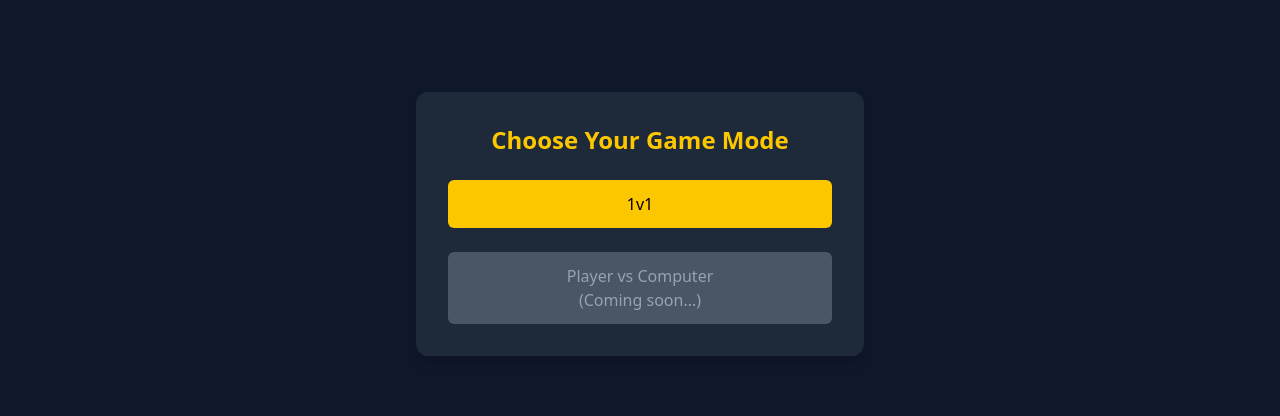
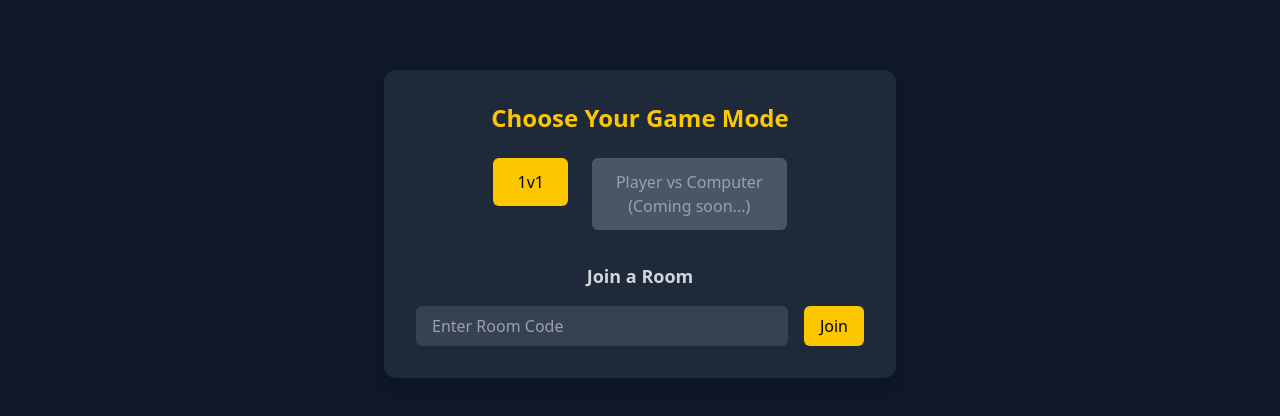
Before and after one commit to santhosh-kumar-karthikeyan/Kollywood.io-frontend, an Angular app: page / in a window 1280 px wide. Shown: the part 224-640 px from the top of the page. Built offline with nearby package versions, Linux system fonts and the light colour scheme.

Commit message:
updated logic for joining rooms with friends

```diff
--- a/src/app/home/home.component.html
+++ b/src/app/home/home.component.html
@@ -1,20 +1,20 @@
 <div class="flex flex-col items-center justify-center min-h-screen px-4 pt-24">
-    <section class="bg-gray-800 p-8 rounded-xl shadow-lg text-center w-full max-w-md">
+  <section class="bg-gray-800 p-8 rounded-xl shadow-lg text-center w-full max-w-lg">
     <h2 class="text-2xl font-bold text-yellow-400 mb-6">Choose Your Game Mode</h2>
 
     <!-- Game Modes -->
-      <div class="space-y-6">
+    <div class="flex space-x-6 justify-center">
       <!-- 1v1 Game Mode -->
       <div class="relative group">
         <button
-            class="w-full bg-yellow-400 text-black py-3 rounded-md cursor-pointer hover:bg-yellow-500 transition"
+          class="w-full bg-yellow-400 text-black py-3 px-6 rounded-md cursor-pointer hover:bg-yellow-500 transition"
         >
           1v1
         </button>
         <!-- Play Button (Visible on Hover) -->
         <button
-            class="absolute top-0 left-0 w-full h-full bg-yellow-500 text-black py-3 rounded-md opacity-0 group-hover:opacity-100 transition"
-            (click) = "startGame()"
+          class="absolute top-0 left-0 w-full h-full bg-yellow-500 text-black py-3 px-6 rounded-md opacity-0 group-hover:opacity-100 transition"
+          (click)="startGame()"
         >
           Play
         </button>
@@ -23,17 +23,39 @@
       <!-- Player vs Computer (Coming Soon) -->
       <div class="relative">
         <button
-            class="w-full bg-gray-600 text-gray-400 py-3 rounded-md cursor-not-allowed"
+          class="w-full bg-gray-600 text-gray-400 py-3 px-6 rounded-md cursor-not-allowed"
           title="Coming Soon"
         >
-            Player vs Computer <br/>(Coming soon...)
+          Player vs Computer <br />(Coming soon...)
         </button>
       </div>
     </div>
+
+    <!-- Room Code Form -->
+    <div class="mt-8">
+      <h3 class="text-lg font-semibold text-gray-300 mb-4">Join a Room</h3>
+      <form [formGroup]="roomCodeForm" (ngSubmit)="joinRoom()">
+        <div class="flex items-center space-x-4">
+          <input
+            type="text"
+            formControlName="roomCode"
+            class="w-full px-4 py-2 bg-gray-700 text-white rounded-md focus:outline-none focus:ring-2 focus:ring-yellow-400"
+            placeholder="Enter Room Code"
+          />
+          <button
+            type="submit"
+            [disabled]="roomCodeForm.invalid"
+            class="bg-yellow-400 text-black py-2 px-4 rounded-md hover:bg-yellow-500 transition"
+          >
+            Join
+          </button>
+        </div>
+        <div *ngIf="roomCodeForm.get('roomCode')?.invalid && roomCodeForm.get('roomCode')?.touched" class="text-red-400 text-sm mt-2">
+          Room code is required.
+        </div>
+      </form>
+    </div>
   </section>
-  </div>
-  <div class="flex flex-col items-center justify-center min-h-screen px-4 pt-24">
-    <!-- Existing content -->
 
   <!-- Login Required Modal -->
   <div
@@ -59,3 +81,4 @@
       </button>
     </div>
   </div>
+</div>
--- a/src/app/home/home.component.ts
+++ b/src/app/home/home.component.ts
@@ -2,7 +2,7 @@ import { Component, OnDestroy, OnInit } from '@angular/core';
 import { GameService } from '../services/GameSockets/socket.service';
 import { Router } from '@angular/router';
 import { AuthenticationService } from '../services/Authentication/authentication.service';
-import { PlayerService } from '../services/Player/player.service';
+import { FormBuilder, FormGroup, Validators } from '@angular/forms';
 @Component({
   selector: 'app-home',
   standalone: false,
@@ -13,9 +13,13 @@ export class HomeComponent implements OnInit{
   showLoginModal: boolean;
   remainingSeconds: number;
   countdownInterval: any;
-  constructor(private auth: AuthenticationService, private socket: GameService, private router: Router) {
+  roomCodeForm: FormGroup;
+  constructor(private auth: AuthenticationService, private socket: GameService, private router: Router, private fb: FormBuilder) {
     this.showLoginModal = false;
     this.remainingSeconds = 5;
+    this.roomCodeForm = this.fb.group({
+      roomCode: ['', Validators.required]
+    });
   }
   ngOnInit(): void {
   }
@@ -28,6 +32,14 @@ export class HomeComponent implements OnInit{
       return;
     }
     this.router.navigate(['matchup'])
+  }
+  joinRoom(): void {
+    if(this.roomCodeForm.valid) {
+      const roomCode = this.roomCodeForm.get('roomCode')?.value;
+      console.log("Room code: " + roomCode);
+      this.socket.roomCode = roomCode;
+      this.router.navigate(['matchup']);
+    }
   }
   navigateToLogin(): void {
     this.showLoginModal = true;
--- a/src/app/matchup/matchup.component.html
+++ b/src/app/matchup/matchup.component.html
@@ -9,6 +9,8 @@
         <div class="w-8 h-8 border-4 border-yellow-400 border-t-transparent rounded-full animate-spin"></div>
       </div>
 
+      <!-- RoomCode -->
+       <p *ngIf ="this.getRoomCode()" class = "mt-4 text-gray-100">Current room code: {{this.getRoomCode()}}</p>
       <!-- Waiting status -->
       <p id="status" class="mt-4 text-gray-400">{{ statusMessage }}</p>
 
--- a/src/app/matchup/matchup.component.ts
+++ b/src/app/matchup/matchup.component.ts
@@ -27,10 +27,24 @@ export class MatchupComponent implements OnInit, CanComponentDeactivate{
       event.preventDefault();
     }
   }
+  getRoomCode() {
+    return this.socket.roomCode;
+  }
   private startMatchmaking(): void {
     const playerName = this.auth.getUsername();
     if(playerName) {
       console.log(playerName);
+      console.log("Room code: " + this.socket.roomCode);
+      if(this.socket.roomCode) {
+        this.socket.joinRoom(playerName,this.socket.roomCode, joinResponse => {
+          if(joinResponse.success) {
+            this.socket.playerType = 'second';
+            this.router.navigate(["matchup"]);
+          }
+        })
+      }
+      else {
+        console.log("Entered else");
         this.socket.findRoomToJoin(response => {
           console.log("Checking for available games...");
           if(response.roomCode) {
@@ -59,6 +73,7 @@ export class MatchupComponent implements OnInit, CanComponentDeactivate{
         });
       }
     }
+  }
   private listenForStartGame(): void {
     this.socket.onStartGame().subscribe((data) => {
       console.log('Game started:', data);
--- a/src/app/services/Authentication/authentication.service.ts
+++ b/src/app/services/Authentication/authentication.service.ts
@@ -6,7 +6,8 @@ import { Observable, tap } from 'rxjs';
   providedIn: 'root'
 })
 export class AuthenticationService {
-  private baseUrl: string = "https://backend-kollywood-io.onrender.com";
+  // private baseUrl: string = "https://backend-kollywood-io.onrender.com/";
+  private baseUrl: string = "http://localhost:8080/";
   private authUrl: string = this.baseUrl + "auth/";
   private loginUrl: string = this.authUrl + "login/";
   private signUpUrl: string = this.authUrl + "signup/"
--- a/src/app/services/GameSockets/socket.service.ts
+++ b/src/app/services/GameSockets/socket.service.ts
@@ -15,7 +15,8 @@ export class GameService {
   private _opponentName: string;
   private _roomCode: string;
   constructor(private http: HttpClient) {
-    this.backendUrl = "https://backend-kollywood-io.onrender.com";
+    // this.backendUrl = "https://backend-kollywood-io.onrender.com/";
+    this.backendUrl = "http://localhost:8080";
     this.socket = null;
     this._playerType = "first";
     this._playerName = "";
@@ -52,6 +53,9 @@ export class GameService {
         this.isGameStarted = true;
       });
     });
+  }
+  getRoomCode() {
+    return this.roomCode;
   }
   //  getGuess(callback: (response: any) => void) {
   //   return this.http
```
Lines whose indentation alone changed are shown as unchanged.
